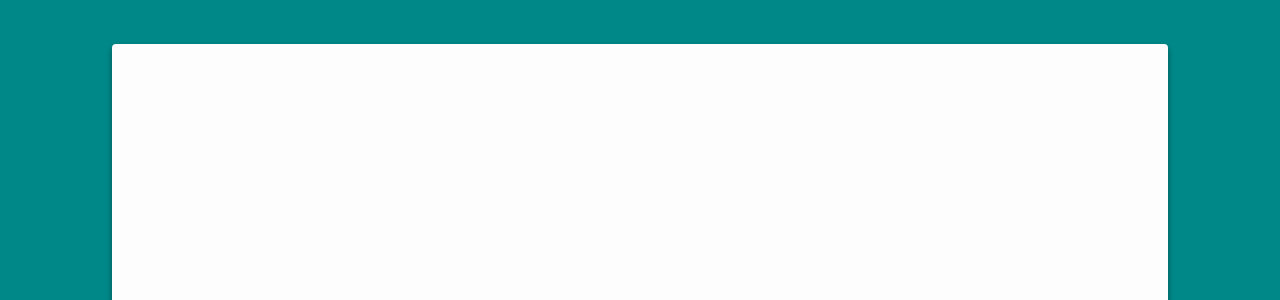
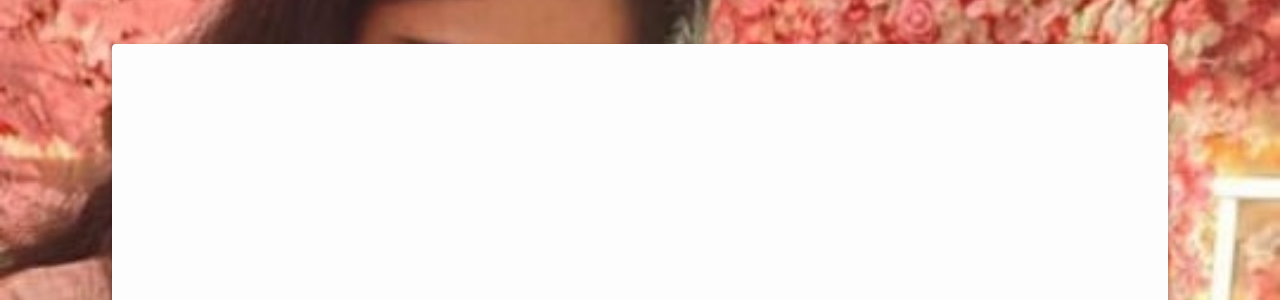
Before and after one commit to Rama9542/Rama888, a plain HTML site: page index.html in a window 1280 px wide. Shown: the top 300 px of the page. Drawn offline with nearby package versions, Linux system fonts and the light colour scheme; files that its build step writes are made by us from their sources.

Commit message:
Update index.css

```diff
--- a/index.css
+++ b/index.css
@@ -1,5 +1,5 @@
 body {
-  background: #008888 url('../images/birthday.svg.jpeg') no-repeat center center fixed;
+  background: #008888 url('../birthday.svg.jpeg') no-repeat center center fixed;
   background-size: cover;
   display: grid;
   place-items: center;
```
